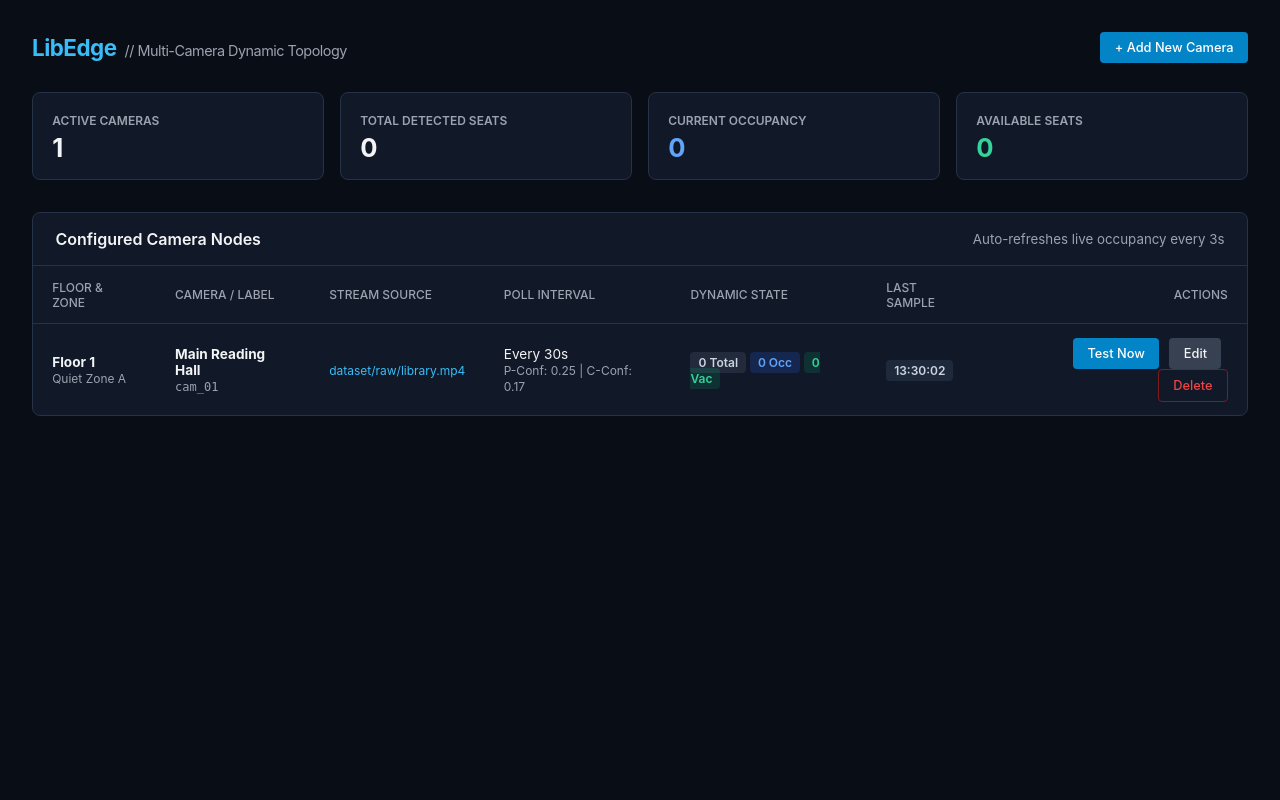
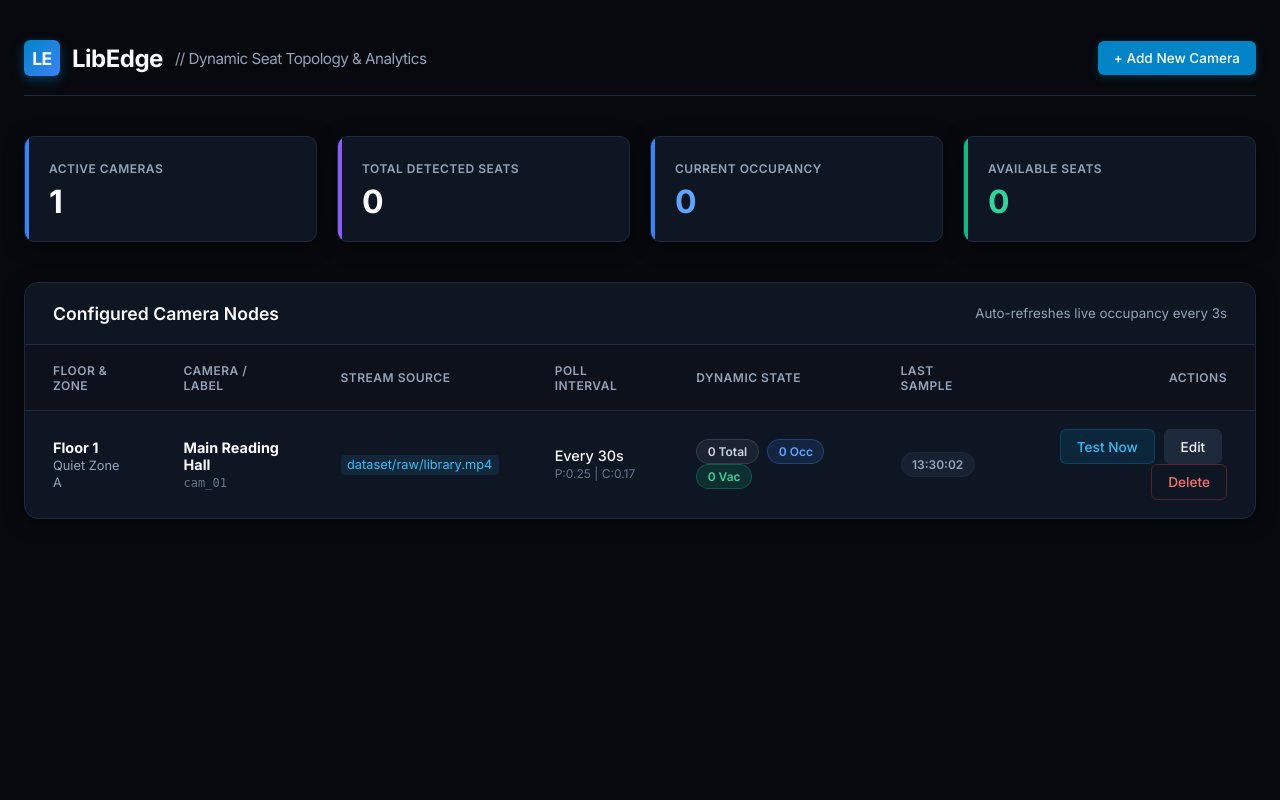
Before and after one commit to bondtheroot/LibEdge, a FastAPI app: page / in a window 1280 px wide. Run offline with FastAPI, Linux system fonts and the light colour scheme.

Commit message:
style: redesign UI and improve website aesthetics
Co-authored-by: aider (gemini/gemini-3.5-flash-lite) <aider@aider.chat>

```diff
--- a/templates/index.html
+++ b/templates/index.html
@@ -3,79 +3,100 @@
 <head>
     <meta charset="UTF-8">
     <meta name="viewport" content="width=device-width, initial-scale=1.0">
-    <title>LibEdge // Zone & Floor Manager</title>
+    <title>LibEdge // Intelligent Seat Topology & Analytics</title>
+    <link rel="preconnect" href="https://fonts.googleapis.com">
+    <link rel="preconnect" href="https://fonts.gstatic.com" crossorigin>
+    <link href="https://fonts.googleapis.com/css2?family=Inter:wght@300;400;500;600;700&display=swap" rel="stylesheet">
     <style>
         :root {
-            --bg: #090d16;
-            --surface: #111827;
-            --surface-hover: #1f2937;
-            --border: #263346;
+            --bg-base: #07090e;
+            --bg-surface: #0f1623;
+            --bg-surface-hover: #161f33;
+            --border-subtle: #1e293b;
+            --border-focus: #38bdf8;
             --primary: #0284c7;
             --primary-hover: #0369a1;
-            --text-main: #f3f4f6;
-            --text-muted: #9ca3af;
-            --badge-green: #059669;
-            --badge-blue: #2563eb;
-            --badge-total: #64748b;
-            --danger: #dc2626;
+            --text-main: #f8fafc;
+            --text-muted: #94a3b8;
+            --text-dimmed: #64748b;
+            --accent-green: #10b981;
+            --accent-blue: #3b82f6;
+            --accent-purple: #8b5cf6;
+            --danger: #ef4444;
+            --radius-sm: 6px;
+            --radius-md: 10px;
+            --radius-lg: 14px;
+            --shadow-card: 0 4px 20px -2px rgba(0, 0, 0, 0.5);
         }
 
-        * { box-sizing: border-box; margin: 0; padding: 0; font-family: -apple-system, BlinkMacSystemFont, "Segoe UI", Roboto, sans-serif; }
-        body { background: var(--bg); color: var(--text-main); padding: 2rem; }
-        .wrapper { max-width: 1240px; margin: 0 auto; }
+        * { box-sizing: border-box; margin: 0; padding: 0; font-family: 'Inter', -apple-system, BlinkMacSystemFont, "Segoe UI", Roboto, sans-serif; }
+        body { background: var(--bg-base); color: var(--text-main); padding: 2.5rem 1.5rem; min-height: 100vh; }
+        .wrapper { max-width: 1320px; margin: 0 auto; }
 
-        header { display: flex; justify-content: space-between; align-items: center; margin-bottom: 1.8rem; }
-        .brand { font-size: 1.4rem; font-weight: 700; letter-spacing: -0.5px; color: #38bdf8; }
-        .brand span { color: var(--text-muted); font-weight: 400; font-size: 0.9rem; margin-left: 0.5rem; }
+        header { display: flex; justify-content: space-between; align-items: center; margin-bottom: 2.5rem; padding-bottom: 1.2rem; border-bottom: 1px solid var(--border-subtle); }
+        .brand { font-size: 1.5rem; font-weight: 700; letter-spacing: -0.5px; color: var(--text-main); display: flex; align-items: center; gap: 0.75rem; }
+        .brand .logo-badge { background: linear-gradient(135deg, var(--primary), var(--accent-blue)); width: 36px; height: 36px; border-radius: var(--radius-sm); display: flex; align-items: center; justify-content: center; font-size: 1.1rem; font-weight: 700; color: white; box-shadow: 0 4px 12px rgba(2, 132, 199, 0.4); }
+        .brand span { color: var(--text-muted); font-weight: 400; font-size: 0.95rem; }
 
-        .summary-bar { display: grid; grid-template-columns: repeat(4, 1fr); gap: 1rem; margin-bottom: 2rem; }
-        .summary-card { background: var(--surface); border: 1px solid var(--border); border-radius: 8px; padding: 1rem 1.2rem; }
-        .summary-card small { color: var(--text-muted); font-size: 0.75rem; text-transform: uppercase; font-weight: 600; }
-        .summary-card .val { font-size: 1.6rem; font-weight: 700; margin-top: 0.2rem; }
+        .summary-bar { display: grid; grid-template-columns: repeat(4, 1fr); gap: 1.25rem; margin-bottom: 2.5rem; }
+        .summary-card { background: var(--bg-surface); border: 1px solid var(--border-subtle); border-radius: var(--radius-md); padding: 1.25rem 1.5rem; box-shadow: var(--shadow-card); position: relative; overflow: hidden; }
+        .summary-card::after { content: ''; position: absolute; top: 0; left: 0; width: 4px; height: 100%; background: var(--border-subtle); }
+        .summary-card:nth-child(1)::after { background: var(--accent-blue); }
+        .summary-card:nth-child(2)::after { background: var(--accent-purple); }
+        .summary-card:nth-child(3)::after { background: var(--accent-blue); }
+        .summary-card:nth-child(4)::after { background: var(--accent-green); }
 
-        .table-container { background: var(--surface); border: 1px solid var(--border); border-radius: 8px; overflow: hidden; }
-        .table-header-row { display: flex; justify-content: space-between; align-items: center; padding: 1rem 1.4rem; border-bottom: 1px solid var(--border); }
-        .table-header-row h2 { font-size: 1rem; font-weight: 600; }
+        .summary-card small { color: var(--text-muted); font-size: 0.75rem; text-transform: uppercase; font-weight: 600; letter-spacing: 0.5px; }
+        .summary-card .val { font-size: 2rem; font-weight: 700; margin-top: 0.3rem; letter-spacing: -1px; }
 
-        table { width: 100%; border-collapse: collapse; }
-        th, td { padding: 0.85rem 1.2rem; text-align: left; font-size: 0.85rem; border-bottom: 1px solid var(--border); }
-        th { color: var(--text-muted); font-weight: 500; font-size: 0.75rem; text-transform: uppercase; }
+        .table-container { background: var(--bg-surface); border: 1px solid var(--border-subtle); border-radius: var(--radius-lg); box-shadow: var(--shadow-card); overflow: hidden; }
+        .table-header-row { display: flex; justify-content: space-between; align-items: center; padding: 1.25rem 1.75rem; border-bottom: 1px solid var(--border-subtle); background: rgba(15, 22, 35, 0.5); }
+        .table-header-row h2 { font-size: 1.1rem; font-weight: 600; color: var(--text-main); }
+
+        table { width: 100%; border-collapse: collapse; text-align: left; }
+        th, td { padding: 1.1rem 1.75rem; font-size: 0.9rem; border-bottom: 1px solid var(--border-subtle); }
+        th { color: var(--text-muted); font-weight: 600; font-size: 0.75rem; text-transform: uppercase; letter-spacing: 0.5px; background: rgba(7, 9, 14, 0.3); }
         tr:last-child td { border-bottom: none; }
-        tr:hover td { background: var(--surface-hover); }
+        tr:hover td { background: var(--bg-surface-hover); }
 
-        .pill { padding: 0.2rem 0.5rem; border-radius: 4px; font-weight: 600; font-size: 0.75rem; }
-        .pill-tot { background: rgba(100, 116, 139, 0.2); color: #cbd5e1; }
-        .pill-occ { background: rgba(37, 99, 235, 0.2); color: #60a5fa; }
-        .pill-vac { background: rgba(5, 150, 105, 0.2); color: #34d399; }
-        .pill-status { background: #1e293b; color: #cbd5e1; }
-        .pill-status.active { color: #4ade80; }
+        .pill { display: inline-block; padding: 0.25rem 0.65rem; border-radius: 20px; font-weight: 600; font-size: 0.75rem; margin-right: 0.3rem; }
+        .pill-tot { background: rgba(100, 116, 139, 0.15); color: #cbd5e1; border: 1px solid rgba(100, 116, 139, 0.3); }
+        .pill-occ { background: rgba(59, 130, 246, 0.15); color: #60a5fa; border: 1px solid rgba(59, 130, 246, 0.3); }
+        .pill-vac { background: rgba(16, 185, 129, 0.15); color: #34d399; border: 1px solid rgba(16, 185, 129, 0.3); }
+        .pill-status { background: rgba(30, 41, 59, 0.6); color: var(--text-muted); border: 1px solid var(--border-subtle); }
+        .pill-status.active { color: #34d399; background: rgba(16, 185, 129, 0.1); border-color: rgba(16, 185, 129, 0.3); }
 
-        .btn { padding: 0.5rem 0.9rem; border-radius: 4px; border: none; font-size: 0.8rem; font-weight: 500; cursor: pointer; transition: 0.15s; }
-        .btn-primary { background: var(--primary); color: white; }
-        .btn-primary:hover { background: var(--primary-hover); }
-        .btn-edit { background: #374151; color: #f3f4f6; margin-right: 0.4rem; }
-        .btn-edit:hover { background: #4b5563; }
-        .btn-test { background: #0284c7; color: white; margin-right: 0.4rem; }
-        .btn-test:hover { background: #0369a1; }
-        .btn-del { background: transparent; color: #ef4444; border: 1px solid #7f1d1d; }
-        .btn-del:hover { background: #7f1d1d; color: white; }
+        .btn { padding: 0.55rem 1rem; border-radius: var(--radius-sm); border: none; font-size: 0.85rem; font-weight: 500; cursor: pointer; transition: all 0.2s ease; display: inline-flex; align-items: center; gap: 0.4rem; }
+        .btn-primary { background: var(--primary); color: white; box-shadow: 0 2px 8px rgba(2, 132, 199, 0.3); }
+        .btn-primary:hover { background: var(--primary-hover); transform: translateY(-1px); }
+        .btn-edit { background: #1e293b; color: var(--text-main); border: 1px solid var(--border-subtle); margin-right: 0.3rem; }
+        .btn-edit:hover { background: #334155; }
+        .btn-test { background: rgba(2, 132, 199, 0.15); color: #38bdf8; border: 1px solid rgba(2, 132, 199, 0.3); margin-right: 0.3rem; }
+        .btn-test:hover { background: rgba(2, 132, 199, 0.25); }
+        .btn-del { background: transparent; color: #f87171; border: 1px solid rgba(239, 68, 68, 0.3); }
+        .btn-del:hover { background: rgba(239, 68, 68, 0.15); }
 
-        .modal-backdrop { display: none; position: fixed; inset: 0; background: rgba(0,0,0,0.7); backdrop-filter: blur(2px); z-index: 100; align-items: center; justify-content: center; }
-        .modal { background: var(--surface); border: 1px solid var(--border); width: 100%; max-width: 500px; border-radius: 8px; padding: 1.5rem; box-shadow: 0 10px 25px rgba(0,0,0,0.5); }
-        .modal h3 { font-size: 1.1rem; margin-bottom: 1.2rem; }
-        .form-row { margin-bottom: 1rem; }
+        .modal-backdrop { display: none; position: fixed; inset: 0; background: rgba(7, 9, 14, 0.8); backdrop-filter: blur(4px); z-index: 100; align-items: center; justify-content: center; }
+        .modal { background: var(--bg-surface); border: 1px solid var(--border-subtle); width: 100%; max-width: 540px; border-radius: var(--radius-lg); padding: 2rem; box-shadow: 0 20px 40px rgba(0,0,0,0.7); animation: modalIn 0.25s ease-out; }
+        @keyframes modalIn { from { opacity: 0; transform: translateY(10px) scale(0.98); } to { opacity: 1; transform: translateY(0) scale(1); } }
+
+        .modal h3 { font-size: 1.25rem; font-weight: 600; margin-bottom: 1.5rem; color: var(--text-main); }
+        .form-row { margin-bottom: 1.2rem; }
         .form-row.two-col { display: grid; grid-template-columns: 1fr 1fr; gap: 1rem; }
-        label { display: block; font-size: 0.75rem; color: var(--text-muted); text-transform: uppercase; font-weight: 600; margin-bottom: 0.3rem; }
-        input, select { width: 100%; background: #090d16; border: 1px solid var(--border); border-radius: 4px; padding: 0.55rem; color: white; font-size: 0.85rem; }
-        input:focus, select:focus { outline: 1px solid var(--primary); border-color: var(--primary); }
-        .modal-actions { display: flex; justify-content: flex-end; gap: 0.8rem; margin-top: 1.5rem; }
+        label { display: block; font-size: 0.75rem; color: var(--text-muted); text-transform: uppercase; font-weight: 600; margin-bottom: 0.4rem; letter-spacing: 0.5px; }
+        input, select { width: 100%; background: var(--bg-base); border: 1px solid var(--border-subtle); border-radius: var(--radius-sm); padding: 0.65rem 0.85rem; color: var(--text-main); font-size: 0.9rem; transition: border-color 0.15s; }
+        input:focus, select:focus { outline: none; border-color: var(--border-focus); box-shadow: 0 0 0 3px rgba(56, 189, 248, 0.15); }
+        .modal-actions { display: flex; justify-content: flex-end; gap: 0.8rem; margin-top: 2rem; }
     </style>
 </head>
 <body>
 
 <div class="wrapper">
     <header>
-        <div class="brand">LibEdge<span>// Multi-Camera Dynamic Topology</span></div>
+        <div class="brand">
+            <div class="logo-badge">LE</div>
+            LibEdge <span>// Dynamic Seat Topology & Analytics</span>
+        </div>
         <button class="btn btn-primary" onclick="openModal()">+ Add New Camera</button>
     </header>
 
@@ -198,15 +219,18 @@ async function fetchAndRender() {
             const tr = document.createElement('tr');
             tr.innerHTML = `
                 <td>
-                    <strong>${cam.floor}</strong><br>
-                    <span style="color:var(--text-muted); font-size:0.75rem">${cam.zone}</span>
+                    <strong style="color:var(--text-main)">${cam.floor}</strong><br>
+                    <span style="color:var(--text-muted); font-size:0.8rem">${cam.zone}</span>
                 </td>
                 <td>
-                    <strong>${cam.name}</strong><br>
-                    <span style="font-family:monospace; color:var(--text-muted); font-size:0.75rem">${cam.id}</span>
+                    <strong style="color:var(--text-main)">${cam.name}</strong><br>
+                    <span style="font-family:monospace; color:var(--text-dimmed); font-size:0.75rem">${cam.id}</span>
                 </td>
-                <td><code style="color:#38bdf8; font-size:0.75rem">${cam.source}</code></td>
-                <td>Every ${cam.interval_sec}s<br><span style="color:var(--text-muted); font-size:0.75rem">P-Conf: ${pConf} | C-Conf: ${cConf}</span></td>
+                <td><code style="color:#38bdf8; font-size:0.8rem; background:rgba(56,189,248,0.1); padding:0.15rem 0.4rem; border-radius:4px;">${cam.source}</code></td>
+                <td>
+                    <span style="font-weight:500;">Every ${cam.interval_sec}s</span><br>
+                    <span style="color:var(--text-dimmed); font-size:0.75rem">P:${pConf} | C:${cConf}</span>
+                </td>
                 <td>
                     <span class="pill pill-tot">${seats} Total</span>
                     <span class="pill pill-occ">${occ} Occ</span>
```
